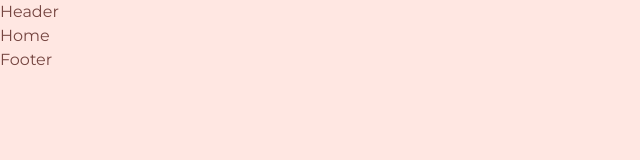
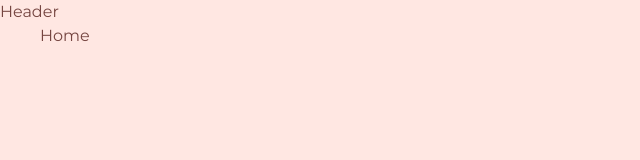
Before and after one commit to AMichalMurawski/kkania, a React (Vite) app: page / in a window 1280 px wide. Shown: the top 160 px of the page, without its empty margins (0-640 px from the left). Built offline with nearby package versions, Linux system fonts and the light colour scheme.

Commit message:
MainLayout stylization + fix routes.json
routes.json - add order, correct heroImage path, ...

```diff
--- a/public/config/routes.json
+++ b/public/config/routes.json
@@ -1,42 +1,46 @@
 {
-  "home": {
-    "path": "/",
-    "navbar": "Strona główna",
-    "hero": "Witaj na naszej stronie",
-    "heroImage": "/assets/images/home-hero.jpg"
-  },
   "aboutMe": {
     "path": "/o-mnie",
     "navbar": "O mnie",
     "hero": "Poznaj mnie",
-    "heroImage": "/assets/images/about-hero.jpg"
+    "heroImage": "/images/about-hero.jpg"
   },
   "categories": {
-    "path": "/galerie",
-    "navbar": "Galerie",
-    "hero": "Kategorie galerii",
-    "heroImage": "/assets/images/categories-hero.jpg"
-  },
-  "gallery": {
-    "path": "/galerie/:galleryName",
+    "path": "/galeria",
     "navbar": "Galeria",
-    "hero": "Galeria zdjęć",
-    "heroImage": "/assets/images/gallery-hero.jpg"
-  },
-  "offers": {
-    "path": "/oferta",
-    "navbar": "Oferta",
-    "hero": "Nasze oferty",
-    "heroImage": "/assets/images/offer-hero.jpg"
+    "hero": "Galeria",
+    "heroImage": "/images/gallery-hero.jpg"
   },
   "contact": {
     "path": "/kontakt",
     "navbar": "Kontakt",
     "hero": "Skontaktuj się z nami",
-    "heroImage": "/assets/images/contact-hero.jpg"
+    "heroImage": "/images/contact-hero.jpg"
+  },
+  "gallery": {
+    "path": "/galeria/:galleryName",
+    "navbar": "Galeria",
+    "hero": "Galeria",
+    "heroImage": "/images/gallery-hero.jpg"
+  },
+  "home": {
+    "path": "/",
+    "navbar": "Strona główna",
+    "hero": "Witaj na naszej stronie",
+    "heroImage": "/images/home-hero.jpg"
+  },
+  "offers": {
+    "path": "/oferta",
+    "navbar": "Oferta",
+    "hero": "Moje propozycje",
+    "heroImage": "/images/offer-hero.jpg"
+  },
+  "order" : {
+    "path": "/rezerwacja",
+    "hero": "Rezerwacja",
+    "heroImage": "/images/order-hero.jpg"
   },
   "terms": {
-    "path": "/regulamin",
-    "navbar": "Regulamin"
+    "path": "/regulamin"
   }
 }
--- a/src/layouts/GalleryLayout.tsx
+++ b/src/layouts/GalleryLayout/GalleryLayout.tsx
@@ -1,6 +1,6 @@
 import React from "react";
 import { Outlet } from "react-router-dom";
-import { Hero } from "../sections";
+import { Hero } from "../../sections";
 
 const GalleryLayout: React.FC = () => {
     return <>
--- /dev/null
+++ b/src/layouts/MainLayout/MainLayout.module.css
@@ -0,0 +1,16 @@
+.body {
+    margin: 0;
+    padding: 0;
+    width: 100%;
+    min-height: 100vw;
+    overflow-x: hidden;
+    display: grid;
+    grid-template-rows: auto 1fr auto;
+
+}
+
+.main {
+    width: 100%;
+    max-width: 1200px;
+    margin-inline: auto;
+}
--- a/src/layouts/MainLayout.tsx
+++ b/src/layouts/MainLayout/MainLayout.tsx
@@ -1,11 +1,12 @@
 import React from "react";
+import styles from "./MainLayout.module.css";
 import { Outlet } from "react-router-dom";
-import { Footer, Header } from "../sections";
+import { Footer, Header } from "../../sections";
 
 const MainLayout: React.FC = () => {
-    return <div>
+    return <div className={styles.body}>
         <Header />
-        <main>
+        <main className={styles.main}>
             <Outlet />
         </main>
         <Footer />
--- a/src/routes/AppRoutes.tsx
+++ b/src/routes/AppRoutes.tsx
@@ -11,8 +11,8 @@
 const TermsPage = React.lazy(() => import("../pages/TermsPage"));
 const NotFoundPage = React.lazy(() => import("../pages/NotFoundPage"));
 
-const MainLayout = React.lazy(() => import("../layouts/MainLayout"));
-const GalleryLayout = React.lazy(() => import("../layouts/GalleryLayout"));
+const MainLayout = React.lazy(() => import("../layouts/MainLayout/MainLayout"));
+const GalleryLayout = React.lazy(() => import("../layouts/GalleryLayout/GalleryLayout"));
 
 const AppRoutes: React.FC = () => {
     const { data: routes } = useRoutes();
```
Also changed, not shown: src/layouts/GalleryLayout/GalleryLayout.module.css (added), 1 other file (tests, documents, lock files or other folders).
